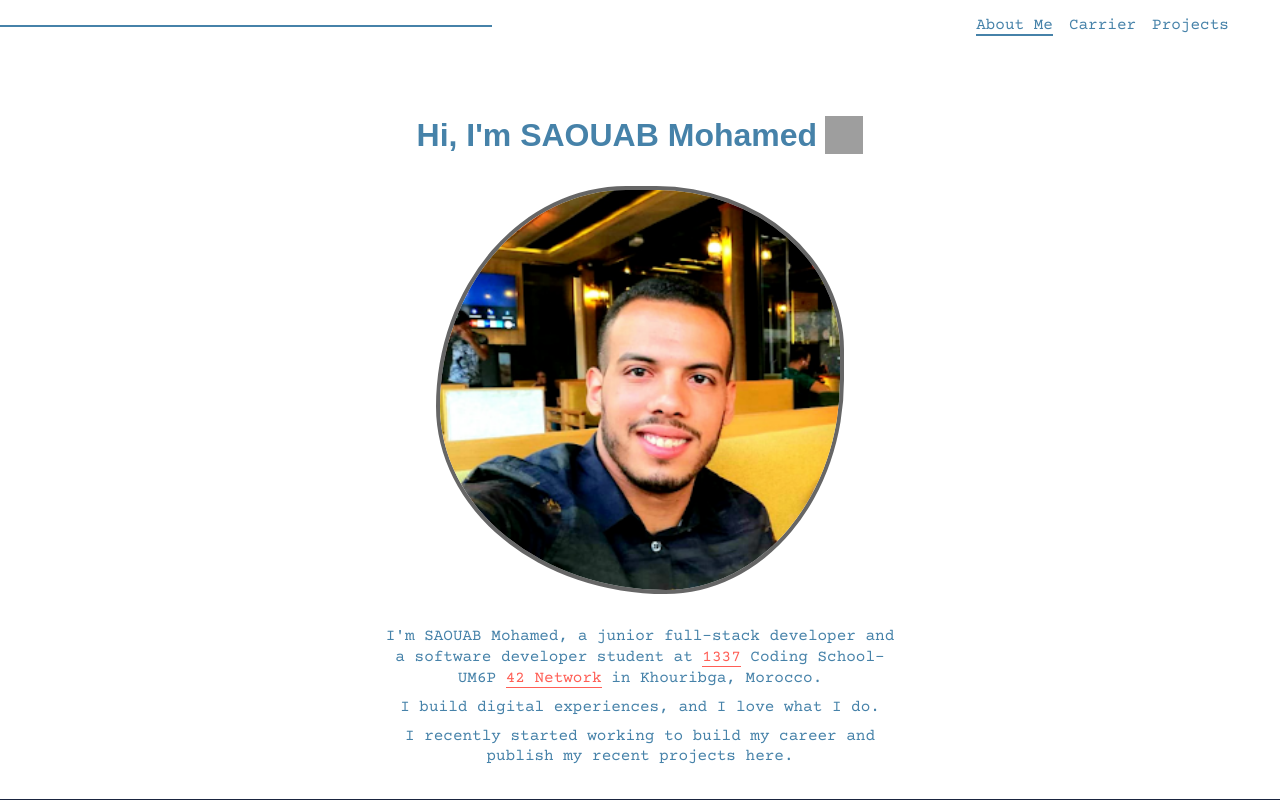
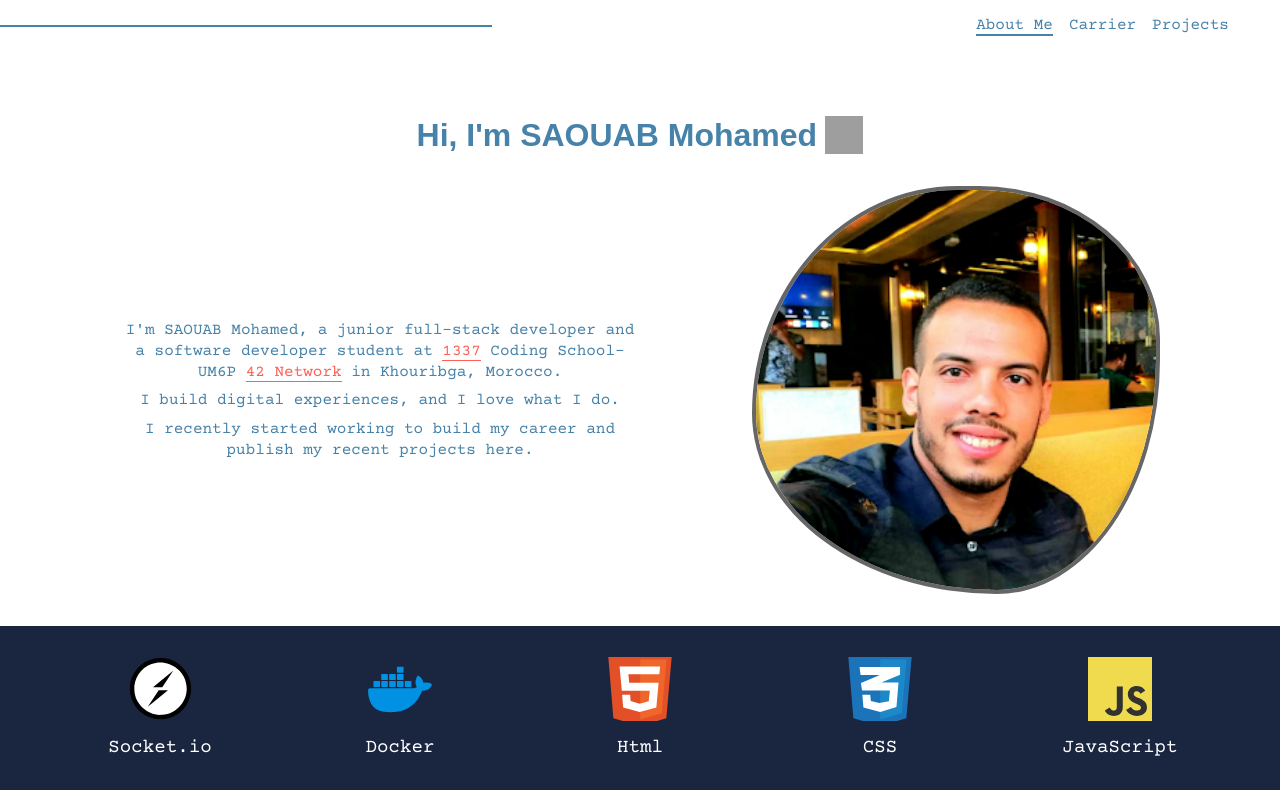
Before and after one commit to msaouab/Portfolio, a React (Vite) app: page / in a window 1280 px wide. Shown: the top 800 px of the page. Built offline with nearby package versions, Linux system fonts and the light colour scheme; grey boxes are pictures that could not be loaded; a web font is replaced by a local one.

Commit message:
redesign the profile

```diff
--- a/src/pages/Profile.tsx
+++ b/src/pages/Profile.tsx
@@ -37,7 +37,15 @@ const ProfileContainer = styled.main`
 			}
 		}
 	}
-	& > .ProfileImage {
+	& > .Profile {
+		display: flex;
+		flex-direction: row-reverse;
+		justify-content: space-evenly;
+		flex-wrap: wrap;
+		align-items: center;
+		gap: 2rem;
+		max-width: 1200px;
+		width: 100%;
 		@media (max-width: 768px) {
 			width: 100%;
 			height: 100%;
@@ -90,7 +98,7 @@ const Profile = () => {
 	};
 
 	return (
-		<ProfileContainer className="">
+		<ProfileContainer>
 			<h1>
 				<TypingText
 					text="Hi, I'm SAOUAB Mohamed"
@@ -98,10 +106,10 @@ const Profile = () => {
 				/>
 				{showGif && <img src={HiHand} />}
 			</h1>
-			<div className="ProfileImage">
+			<div className="Profile">
 				<ProfileImage />
+				<TextProfile />
 			</div>
-			<TextProfile />
 			<SkillsBar />
 		</ProfileContainer>
 	);
```
